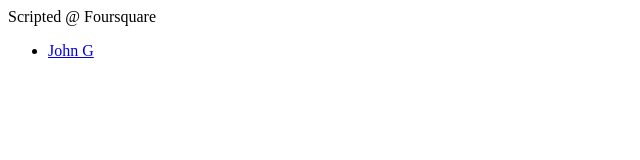
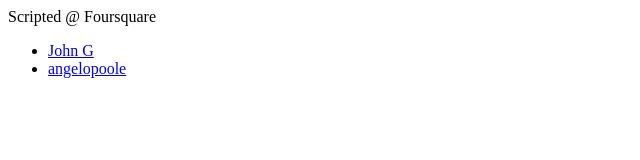
Before and after one commit to scripted-foursquare/scripted-foursquare.github.io, a plain HTML site: page index.html in a window 1280 px wide. Shown: the whole page, without its empty margins (0-640 px from the left). Drawn offline with Linux system fonts and the light colour scheme.

Commit message:
added angelos page

```diff
--- a/index.html
+++ b/index.html
@@ -8,6 +8,8 @@
    Scripted @ Foursquare
    <ul>
        <li><a href="http://slackhappy.github.io/" target="_blank">John G</a></li>
+       <li><a href="http://angelopoole.github.io/" target="_blank">angelopoole</a></li>
+
    </ul>
  </body>
 </html>
```
